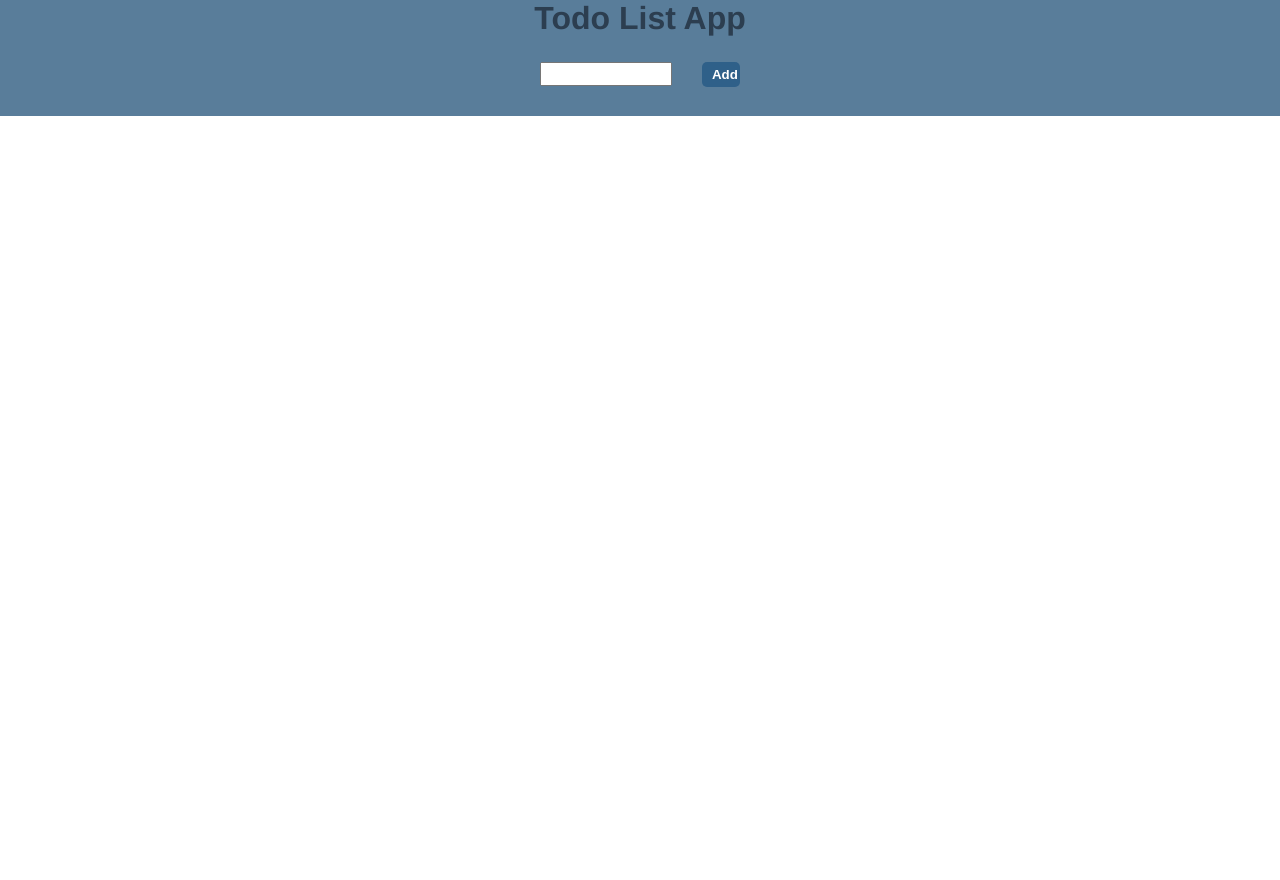
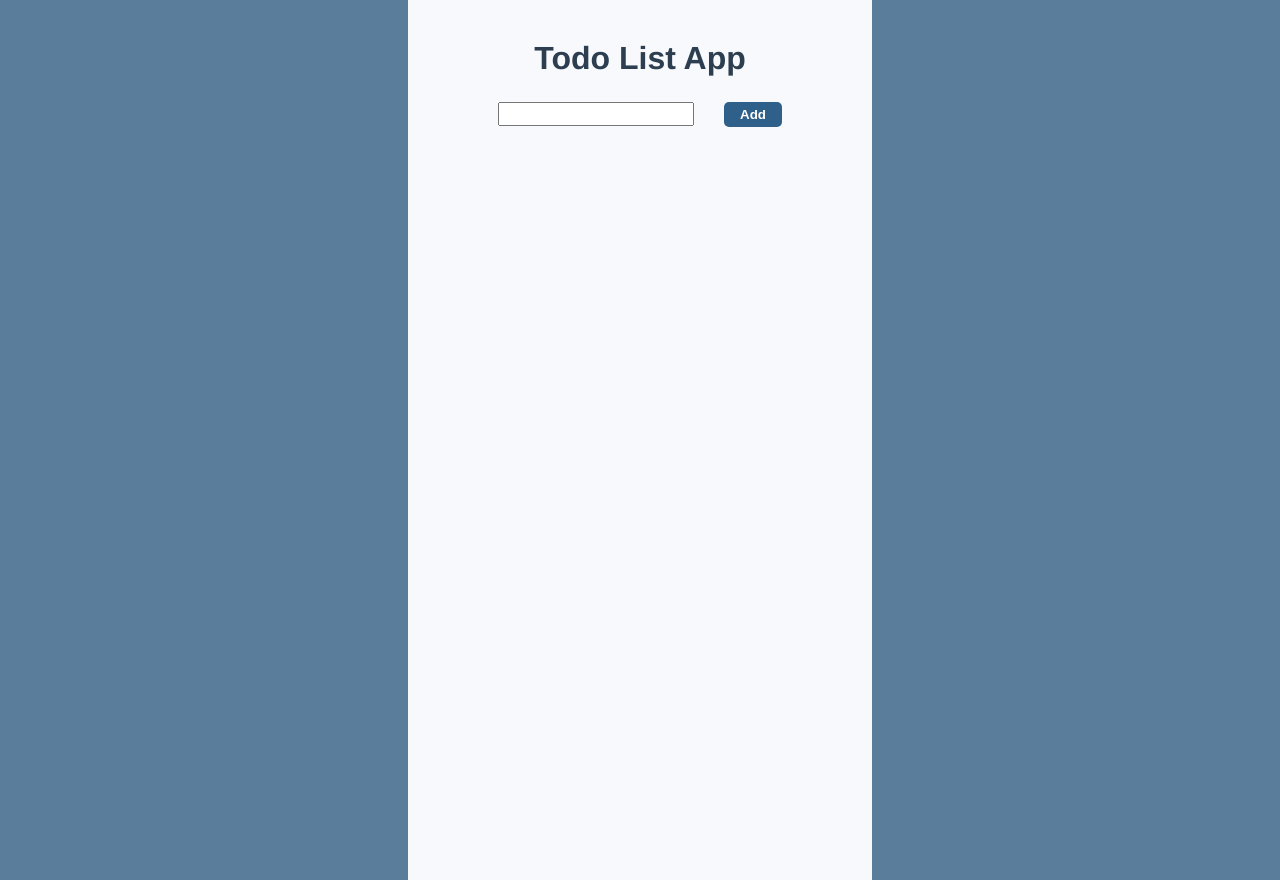
Before and after one commit to atheo810/Learning-pinia-fundamental, a Vue app: page / in a window 1280 px wide. Before the commit the page ends 800 px from the top, so only its background shows below. Built offline with nearby package versions, Linux system fonts and the light colour scheme.

Commit message:
feat: added style

```diff
--- a/src/components/TodoApp.vue
+++ b/src/components/TodoApp.vue
@@ -11,4 +11,11 @@ import TodoList from "@/components/TodoList.vue";
   </div>
 </template>
 
-<style scoped></style>
+<style scoped>
+.todo-app {
+  padding: 5vh;
+  min-height: 100vh;
+  width: 30vw;
+  background-color: #f7f9fc;
+}
+</style>
```
